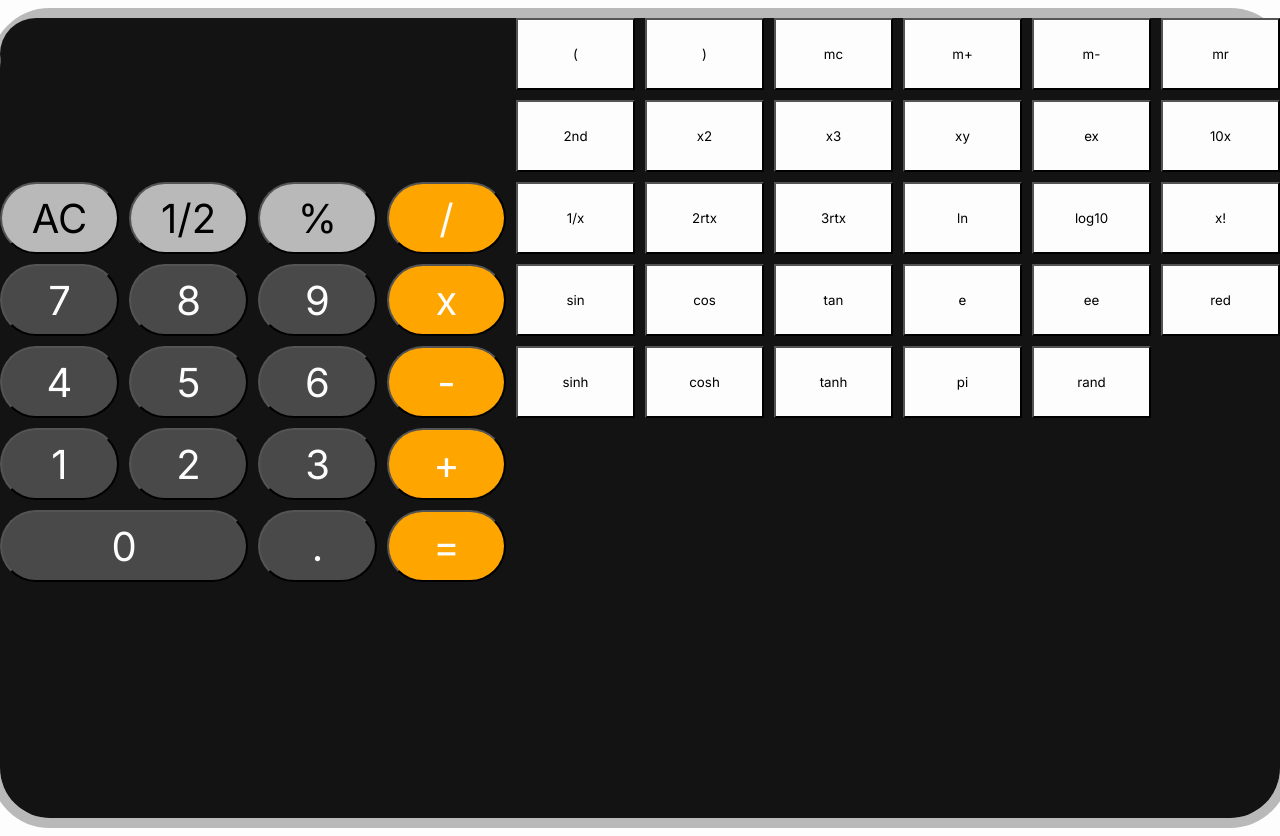
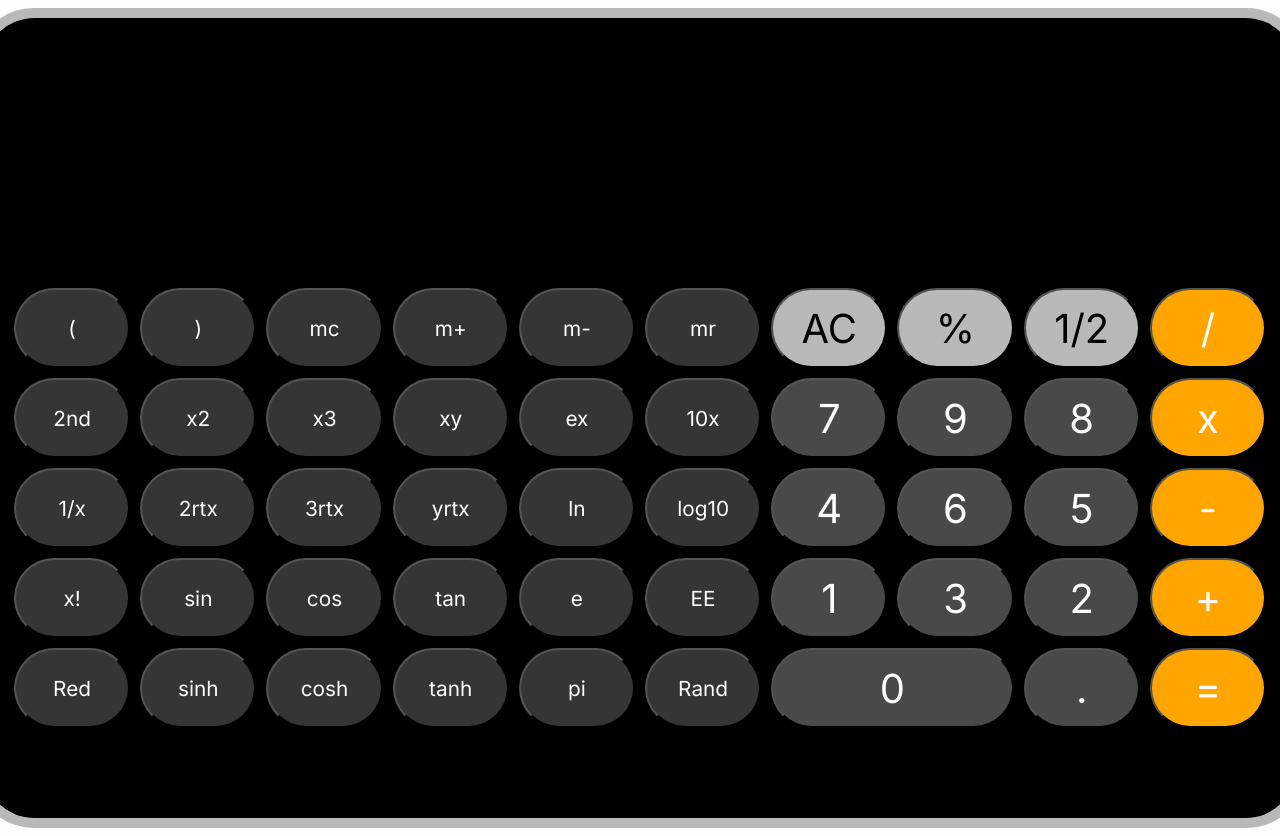
Before and after one commit to khalidhersi/Calculator, a plain HTML site: page index.html in a window 1280 px wide. Shown: the top 836 px of the page. Drawn offline with Linux system fonts and the light colour scheme.

Commit message:
html & css design done, interactive as hell

```diff
--- a/assets/_grid.scss
+++ b/assets/_grid.scss
@@ -130,10 +130,11 @@
         display: grid;
         background-color: $primary-color;
         height: 50rem;
-        width: 80em;
+        width: 82em;
+        padding: 0 30px 20px 30px;
         border-radius: 50px;
         grid-template-columns: repeat(10, 1fr);
-        grid-template-rows: repeat(9, 4.5em);
+        grid-template-rows: repeat(9, 5em);
         gap: 10px;
 
         .landscape__buttons{
@@ -142,107 +143,107 @@
 
         /* (mobile buttons) calculator */
 
-        #black__spacr{
+        #black__spacr {
             grid-column: 1 / 11;
             grid-row: 1 / 2;
         }
 
-        #answer__box{
+        #answer__box {
             grid-column: 6 / 11;
             grid-row: 3 / 3;
 
         }
 
-        #AC{
-            grid-column: 1 / 2;
+        #AC {
+            grid-column: 7 / 8;
             grid-row: 4 / 4;
         }
 
-        #fractions{
-            grid-column: 2 / 3;
+        #fractions {
+            grid-column: 9 / 10;
             grid-row: 4 / 4;
         }
 
-        #percentage{
-            grid-column: 3 / 4;
+        #percentage {
+            grid-column: 8 / 9;
             grid-row: 4 / 4;
         }
 
         #divide{
-            grid-column: 4 / 5;
+            grid-column: 10 / 11;
             grid-row: 4 / 4;
         }
         #seven{
-            grid-column: 1 / 2;
+            grid-column: 7 / 8;
             grid-row: 5 / 5;
         }
 
         #eight{
-            grid-column: 2 / 3;
+            grid-column: 9 / 10;
             grid-row: 5 / 5;
         }
 
         #nine{
-            grid-column: 3 / 4;
+            grid-column: 8 / 9;
             grid-row: 5 / 5;
         }
 
         #times{
-            grid-column: 4 / 5;
+            grid-column: 10 / 11;
             grid-row: 5 / 5;
         }
 
-        #four{
-            grid-column: 1 / 2;
+        #four {
+            grid-column: 7 / 8;
             grid-row: 6 / 6;
         }
 
-        #five{
-            grid-column: 2 / 3;
+        #five {
+            grid-column: 9 / 10;
             grid-row: 6 / 6;
         }
-        #six{
-            grid-column: 3 / 4;
+        #six {
+            grid-column: 8 / 9;
             grid-row: 6 / 6;
         }
 
-        #minus{
-            grid-column: 4 / 5;
+        #minus {
+            grid-column: 10 / 11;
             grid-row: 6 / 6;
         }
 
-        #one{
-            grid-column: 1 / 2;
+        #one {
+            grid-column: 7 / 8;
             grid-row: 7 / 7;
         }
 
-        #two{
-            grid-column: 2 / 3;
+        #two {
+            grid-column: 9 / 10;
             grid-row: 7 / 7;
         }
 
-        #three{
-            grid-column: 3 / 4;
+        #three {
+            grid-column: 8 / 9;
             grid-row: 7 / 7;
         }
 
-        #add{
-            grid-column: 4 / 5;
+        #add {
+            grid-column: 10 / 11;
             grid-row: 7 / 7;
         }
 
-        #zero{
-            grid-column: 1 / 3;
+        #zero {
+            grid-column: 7 / 9;
             grid-row: 8 / 8;
         }
 
-        #point{
-            grid-column: 3 / 4;
+        #point {
+            grid-column: 9 / 10;
             grid-row: 8 / 8;
         }
 
-        #equals{
-            grid-column: 4 / 5;
+        #equals {
+            grid-column: 10 / 11;
             grid-row: 8 / 8;
         }
 
@@ -268,126 +269,131 @@
             grid-row: 4 / 4;
         }
         #m__minus {
+            grid-column: 5 / 6;
+            grid-row: 4 / 4;
+        }
+
+        #mr {
+            grid-column: 6 / 7;
+            grid-row: 4 / 4;
+        }
+
+        #powersec {
             grid-column: 1 / 2;
             grid-row: 5 / 5;
         }
 
-        #m {
+        #x2 {
             grid-column: 2 / 3;
             grid-row: 5 / 5;
         }
 
-        #2nd {
+        #x3 {
             grid-column: 3 / 4;
             grid-row: 5 / 5;
         }
 
-        #x2 {
+        #xy{
             grid-column: 4 / 5;
             grid-row: 5 / 5;
         }
+        #ex{
+            grid-column: 5 / 6;
+            grid-row: 5 / 5;
+        }
 
-        #x3 {
+        #timesten {
+            grid-column: 6 / 7;
+            grid-row: 5 / 5;
+        }
+
+        #one-over-x {
             grid-column: 1 / 2;
             grid-row: 6 / 6;
         }
 
-        #xy{
+        #second-rtx {
             grid-column: 2 / 3;
             grid-row: 6 / 6;
         }
-        #ex{
+
+        #third-rtx {
             grid-column: 3 / 4;
             grid-row: 6 / 6;
         }
 
-        #10x {
+        #yrootx {
             grid-column: 4 / 5;
             grid-row: 6 / 6;
         }
 
-        #1-over-x {
+        #ln {
+            grid-column: 5 / 6;
+            grid-row: 6 / 6;
+        }
+
+        #log10 {
+            grid-column: 6 / 7;
+            grid-row: 6 / 6;
+        }
+
+        #x-fractoral {
             grid-column: 1 / 2;
             grid-row: 7 / 7;
         }
 
-        #2rtx {
+        #sin {
             grid-column: 2 / 3;
             grid-row: 7 / 7;
         }
 
-        #3rtx {
+        #cos {
             grid-column: 3 / 4;
             grid-row: 7 / 7;
         }
 
-        #ln {
+        #tan{
             grid-column: 4 / 5;
             grid-row: 7 / 7;
         }
 
-        #log10 {
-            grid-column: 1 / 3;
+        #e {
+            grid-column: 5 / 6;
+            grid-row: 7 / 7;
+        }
+
+        #ee {
+            grid-column: 6 / 7;
+            grid-row: 7 / 7;
+        }
+        #red {
+            grid-column: 1 / 2;
             grid-row: 8 / 8;
         }
 
-        #x-fractoral {
+        #sinh {
+            grid-column: 2 / 3;
+            grid-row: 8 / 8;
+        }
+
+        #cosh {
             grid-column: 3 / 4;
             grid-row: 8 / 8;
         }
 
-        #sin {
+        #tanh {
             grid-column: 4 / 5;
             grid-row: 8 / 8;
         }
 
-        #cos {
-            grid-column: 1 / 2;
-            grid-row: 4 / 4;
-        }
-
-        #tan{
-            grid-column: 2 / 3;
-            grid-row: 4 / 4;
-        }
-
-        #e {
-            grid-column: 3 / 4;
-            grid-row: 4 / 4;
-        }
-
-        #ee {
-            grid-column: 4 / 5;
-            grid-row: 4 / 4;
-        }
-        #red {
-            grid-column: 1 / 2;
-            grid-row: 5 / 5;
-        }
-
-        #sinh {
-            grid-column: 2 / 3;
-            grid-row: 5 / 5;
-        }
-
-        #cosh {
-            grid-column: 3 / 4;
-            grid-row: 5 / 5;
-        }
-
-        #tanh {
-            grid-column: 4 / 5;
-            grid-row: 5 / 5;
-        }
-
         #pi {
-            grid-column: 1 / 2;
-            grid-row: 6 / 6;
+            grid-column: 5 / 6;
+            grid-row: 8 / 8;
         }
 
         #rand {
-            grid-column: 2 / 3;
-            grid-row: 6 / 6;
+            grid-column: 6 / 7;
+            grid-row: 8 / 8;
         }
 
     }
--- a/assets/_typography.scss
+++ b/assets/_typography.scss
@@ -8,17 +8,22 @@ $primary-font-family: 'Inter', sans-serif;
     .grid__items,
     .numbers,
     .answer-bar,
-    .symbols
+    .symbols,
+    .landscape__buttons
     {
         border-radius: 500px;
         font-size: 2.5em;
         text-align: center;
     }
 
+    .landscape__buttons {
+        font-size: 1.3em;
+    }
+
     .grid__items,
     .numbers,
-    .answer-bar {
+    .answer-bar,
+    .landscape__buttons {
         color: $fifth-color;
-        font-size: bold;
     }
 }
--- a/assets/_variations.scss
+++ b/assets/_variations.scss
@@ -1,5 +1,6 @@
-$primary-color: #131313;
+$primary-color: #000000;
 $secondary-color: rgb(73, 73, 73);
 $tertiary-color: orange;
 $quatertiary-color: rgb(185, 185, 185);
 $fifth-color: #fdfdfd;
+$sixth-color: rgb(53, 53, 53)
--- a/assets/main.scss
+++ b/assets/main.scss
@@ -7,6 +7,7 @@
         .calculator-container {
             border: 10px solid $quatertiary-color;
             border-radius: 60px;
+
         }
         }
 
@@ -22,4 +23,9 @@
         .answer-bar {
             background-color: $primary-color;
         }
+
+        .landscape__buttons {
+           background-color: $sixth-color;
+        }
+
     }
--- a/index.html
+++ b/index.html
@@ -40,20 +40,21 @@
 
         <!--(PC buttons) calculator-->
                 <button class="landscape__buttons" id="bracket__right">(</button>
-                <button class="landscape__buttons" id=")bracket__left">)</button>
+                <button class="landscape__buttons" id="bracket__left">)</button>
                 <button class="landscape__buttons" id="mc">mc</button>
                 <button class="landscape__buttons" id="m__plus">m+</button>
                 <button class="landscape__buttons" id="m__minus">m-</button>
                 <button class="landscape__buttons" id="mr">mr</button>
-                <button class="landscape__buttons" id="2nd">2nd</button>
+                <button class="landscape__buttons" id="powersec">2nd</button>
                 <button class="landscape__buttons" id="x2">x2</button>
                 <button class="landscape__buttons" id="x3">x3</button>
                 <button class="landscape__buttons" id="xy">xy</button>
                 <button class="landscape__buttons" id="ex">ex</button>
-                <button class="landscape__buttons" id="10x">10x</button>
-                <button class="landscape__buttons" id="1-over-x">1/x</button>
-                <button class="landscape__buttons" id="2rtx">2rtx</button>
-                <button class="landscape__buttons" id="3rtx">3rtx</button>
+                <button class="landscape__buttons" id="timesten">10x</button>
+                <button class="landscape__buttons" id="one-over-x">1/x</button>
+                <button class="landscape__buttons" id="second-rtx">2rtx</button>
+                <button class="landscape__buttons" id="third-rtx">3rtx</button>
+                <button class="landscape__buttons" id="yrootx">yrtx</button>
                 <button class="landscape__buttons" id="ln">ln</button>
                 <button class="landscape__buttons" id="log10">log10</button>
                 <button class="landscape__buttons" id="x-fractoral">x!</button>
@@ -61,13 +62,13 @@
                 <button class="landscape__buttons" id="cos">cos</button>
                 <button class="landscape__buttons" id="tan">tan</button>
                 <button class="landscape__buttons" id="e">e</button>
-                <button class="landscape__buttons" id="ee">ee</button>
-                <button class="landscape__buttons" id="red">red</button>
+                <button class="landscape__buttons" id="ee">EE</button>
+                <button class="landscape__buttons" id="red">Red</button>
                 <button class="landscape__buttons" id="sinh">sinh</button>
                 <button class="landscape__buttons" id="cosh">cosh</button>
                 <button class="landscape__buttons" id="tanh">tanh</button>
                 <button class="landscape__buttons" id="pi">pi</button>
-                <button class="landscape__buttons" id="rand">rand</button>
+                <button class="landscape__buttons" id="rand">Rand</button>
             </div>
         </div>
     </main>
```
Also changed, not shown: README.md, styles.css.
